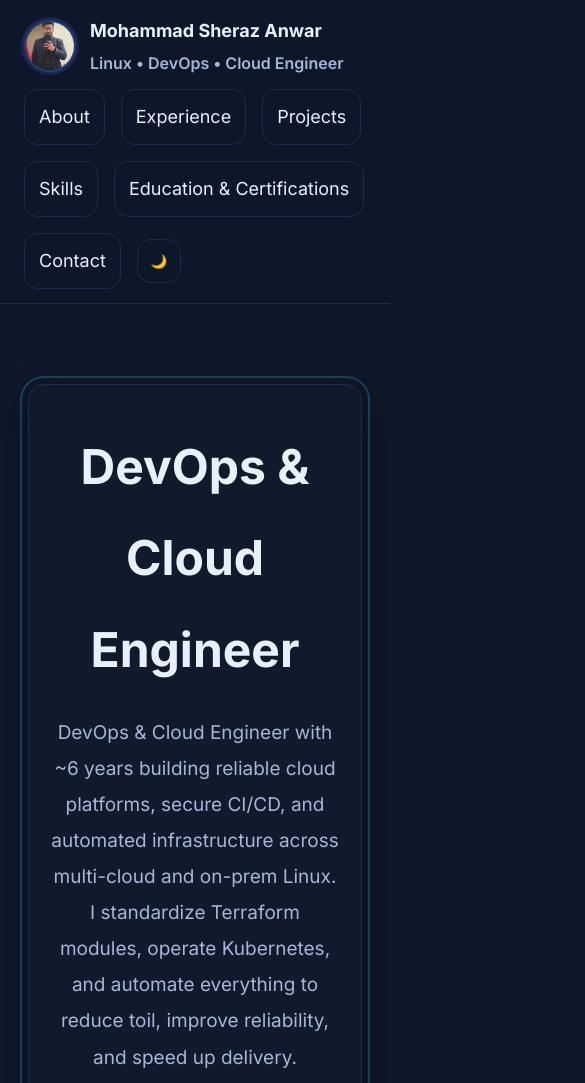
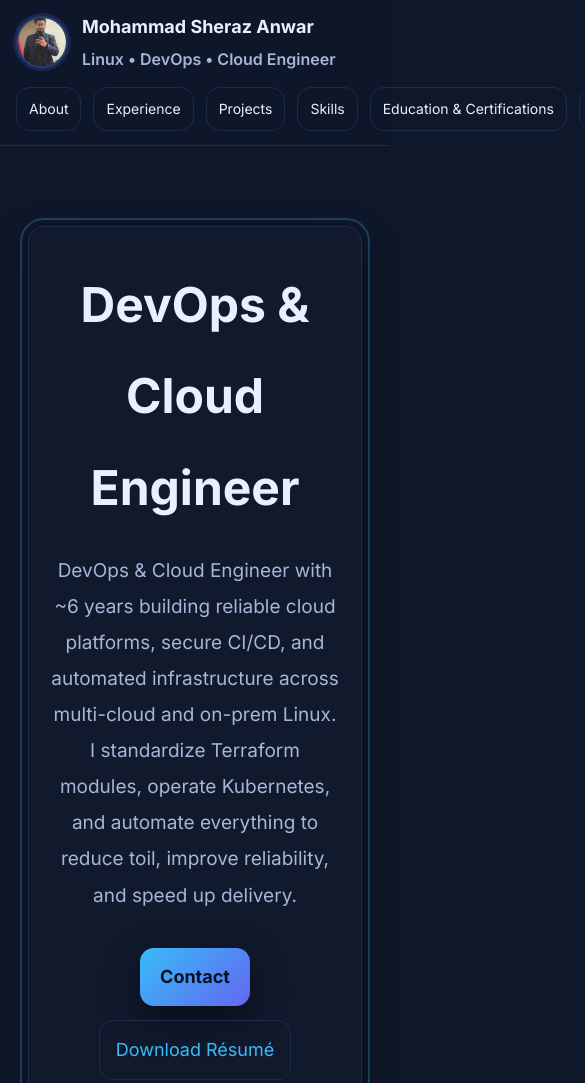
Before and after one commit to sherazanwar21/MyProfile, a plain HTML site: page docs/index.html in a window 390 px wide. Shown: the top 1083 px of the page, 585 px wide, since content can reach past the window. Drawn offline with nearby package versions, Linux system fonts and the light colour scheme.

Commit message:
Updated mobile layout

```diff
--- a/docs/index.html
+++ b/docs/index.html
@@ -119,10 +119,11 @@
     .photo{width:52px;height:52px;border-radius:50%;object-fit:cover;border:2px solid #21406d;background:#0e1c34;box-shadow:0 0 0 3px rgba(99,102,241,.18)}
     .name{font-weight:800}
     .title{color:var(--muted);font-weight:600;font-size:16px}
-    .links{display:flex;gap:16px;flex-wrap:wrap;align-items:center}
-    .pill{padding:10px 14px;border:1px solid var(--ring);border-radius:14px;color:var(--ink);transition:.2s;background:transparent}
+    .links{display:flex;gap:12px;flex-wrap:nowrap;align-items:center;overflow-x:auto;padding-bottom:4px}
+    .links::-webkit-scrollbar{display:none}
+    .pill{padding:8px 12px;border:1px solid var(--ring);border-radius:14px;color:var(--ink);transition:.2s;background:transparent;white-space:nowrap;font-size:14px}
     .pill:hover{background:var(--brand);color:#061322}
-    .theme-toggle{cursor:pointer;display:flex;align-items:center;justify-content:center;width:44px;height:44px;padding:0}
+    .theme-toggle{cursor:pointer;display:flex;align-items:center;justify-content:center;width:40px;height:40px;padding:0}
 
     /* HERO */
     .hero{margin-top:46px;background:rgba(17,26,46,.95);border:1px solid var(--ring);border-radius:28px;box-shadow:var(--shadow);
@@ -175,22 +176,17 @@
 
     footer{margin-top:64px;text-align:center;color:var(--muted)}
 
-    /* 📱 Mobile layout fixes */
-    @media (max-width: 720px){
-      .nav{
-        position: static;      /* let it scroll away on phones */
-      }
+    /* MOBILE TWEAKS */
+    @media (max-width: 768px){
       .bar{
         flex-direction: column;
         align-items: flex-start;
-        gap: 10px;
-      }
-      .links{
-        justify-content: flex-start;
+        gap:12px;
+        padding:10px 16px;
       }
       .hero{
         margin-top:24px;
-        padding:36px 20px;
+        padding:32px 20px;
       }
     }
   </style>
@@ -213,7 +209,7 @@
         <a class="pill" href="#skills">Skills</a>
         <a class="pill" href="#edu-cert">Education & Certifications</a>
         <a class="pill" href="#contact">Contact</a>
-        <!-- icon-only toggle -->
+        <!-- JUST ICON, NO "Theme" TEXT -->
         <button class="pill theme-toggle" type="button" aria-label="Toggle color mode">
           <span class="theme-icon">🌙</span>
         </button>
```
Also changed, not shown: docs/template.html (+10 -14 lines).
